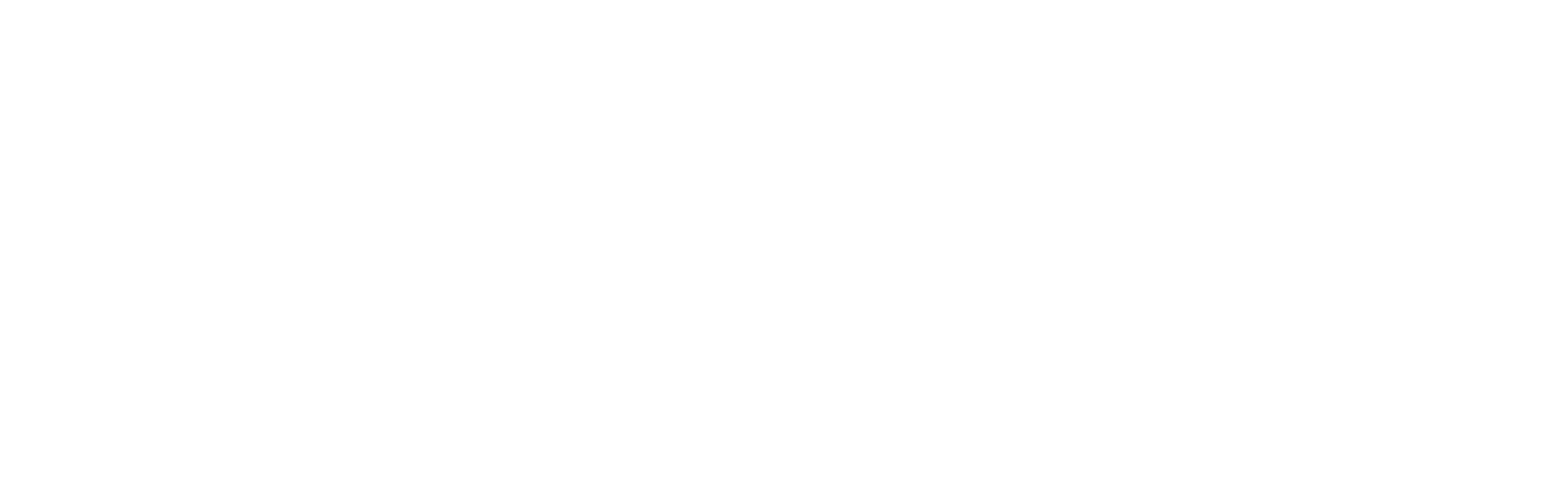
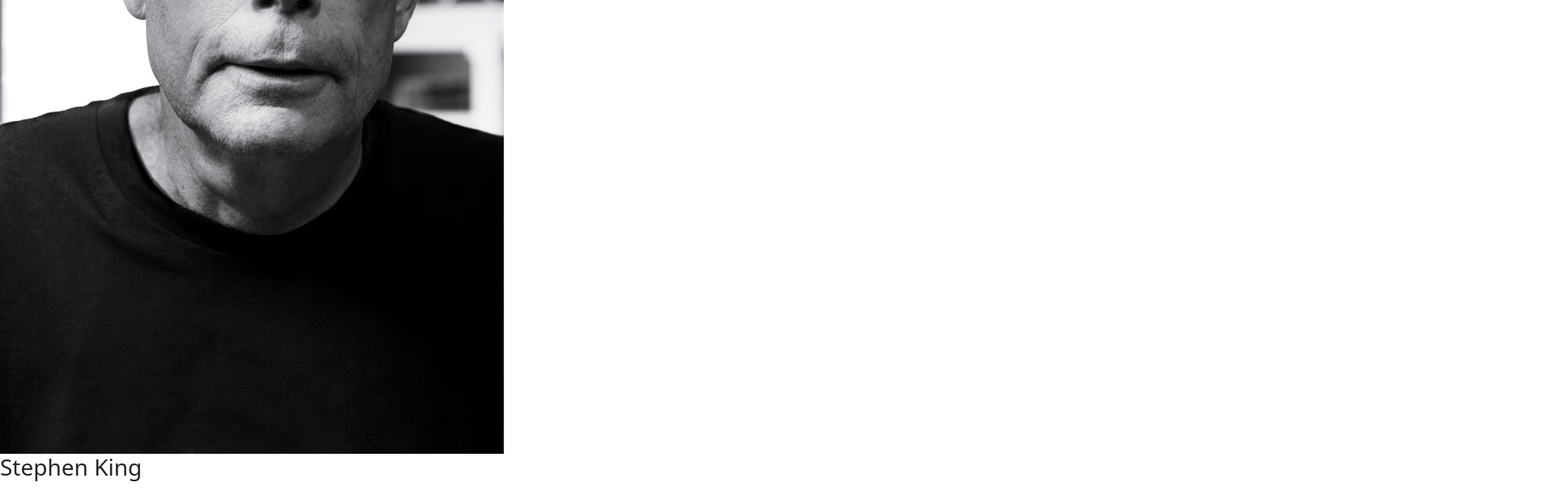
Before and after one commit to workingwebsites/ooohContent-Layout-Challenge, a React (Create React App) app: page /content-layout in a window 1280 px wide. Shown: the part 484-1091 px from the top of the page at 81% size, 1920 px wide, since content can reach past the window. Before the commit the page ends 800 px from the top, so only its background shows below. Built offline with nearby package versions, Linux system fonts and the light colour scheme.

Commit message:
Adds Content element and component

```diff
--- a/src/components/ContentElement.js
+++ b/src/components/ContentElement.js
@@ -1,35 +1,37 @@
-import React, { Component } from 'react'
+import React, { Component } from "react";
 
 export default class ContentElement extends Component {
   render() {
-    const { img, heading, copy, btnCopy, authorImg, authorName, authorEmail } = this.props
+    const { img, heading, copy, btnCopy, authorImg, authorName, authorEmail } = this.props;
 
     return (
-      <div className='content-element'>
-        <div className='content-element__author'>
-          <img className='content-element__author-img' src={authorImg} alt={authorName} />
-          <h3 className='content-element__author-name'>{authorName}</h3>
-          <a href={`mailto:${authorEmail}`} className='content-element__author-email'>{authorEmail}</a>
+      <div className="content-element">
+        <div className="content-element__author">
+          <img className="content-element__author-img" src={authorImg} alt={authorName} />
+          <h3 className="content-element__author-name">{authorName}</h3>
+          <a href={`mailto:${authorEmail}`} className="content-element__author-email">
+            {authorEmail}
+          </a>
         </div>
-        <div className='content-element__content'>
-          <img className='content-element__content-img' src={img} alt={heading} />
-          <h2 className='content-element__content-heading'>{heading}</h2>
-          <div className='content-element__content-copy'>{copy}</div>
-          <button className='content-element__content-btn btn btn-primary'>{btnCopy}</button>
+        <div className="content-element__content">
+          <img className="content-element__content-img" src={img} alt={heading} />
+          <h2 className="content-element__content-heading">{heading}</h2>
+          <div className="content-element__content-copy">{copy}</div>
+          <button className="content-element__content-btn btn btn-primary">{btnCopy}</button>
         </div>
       </div>
-    )
+    );
   }
 }
 
-ContentElement.displayName = 'ContentElement'
+ContentElement.displayName = "ContentElement";
 
 ContentElement.defaultProps = {
-  authorImg: '',
-  authorName: '',
-  authorEmail: '',
-  img: '',
-  heading: '',
-  copy: '',
-  btnCopy: ''
-}
+  authorImg: "",
+  authorName: "",
+  authorEmail: "",
+  img: "",
+  heading: "",
+  copy: "",
+  btnCopy: "",
+};
--- a/src/pages/ContentLayoutChallenge.js
+++ b/src/pages/ContentLayoutChallenge.js
@@ -1,4 +1,53 @@
-const ContentLayoutChallenge = () => {
-  return <h1>Content Layout Challenge</h1>;
-};
-export default ContentLayoutChallenge;
+import React, { Component } from "react";
+import ContentElement from "../components/ContentElement";
+import authorImage from "../assets/images/stephen-king.jpg";
+import contentImage from "../assets/images/content-img.jpg";
+
+export default class ContentLayoutChallenge extends Component {
+  constructor(props) {
+    super(props);
+
+    this.contentItems = [
+      {
+        authorImg: authorImage,
+        authorName: "Stephen King",
+        authorEmail: "stephen@king.com",
+        img: contentImage,
+        heading: "Book 1",
+        copy: "Lorem ipsum dolor sit amet, consectetur adipiscing elit. Quisque metus libero, facilisis at odio nec, lacinia ultrices ante.",
+        btnCopy: "Learn More",
+      },
+      {
+        authorImg: authorImage,
+        authorName: "Stephen King",
+        authorEmail: "stephen@king.com",
+        img: contentImage,
+        heading: "Book 2",
+        copy: "Lorem ipsum dolor sit amet, consectetur adipiscing elit. Quisque metus libero, facilisis at odio nec, lacinia ultrices ante.",
+        btnCopy: "Learn More",
+      },
+      {
+        authorImg: authorImage,
+        authorName: "Stephen King",
+        authorEmail: "stephen@king.com",
+        img: contentImage,
+        heading: "Book 3",
+        copy: "Lorem ipsum dolor sit amet, consectetur adipiscing elit. Quisque metus libero, facilisis at odio nec, lacinia ultrices ante.",
+        btnCopy: "Learn More",
+      },
+    ];
+  }
+
+  render() {
+    return (
+      <div className="page">
+        <h1 className="mt-3 mb-5">Content Layout Challenge</h1>
+        <div className="content-element-list">
+          {this.contentItems.map((item, idx) => (
+            <ContentElement key={idx} authorImg={item.authorImg} authorName={item.authorName} authorEmail={item.authorEmail} img={item.img} heading={item.heading} copy={item.copy} btnCopy={item.btnCopy} />
+          ))}
+        </div>
+      </div>
+    );
+  }
+}
```
